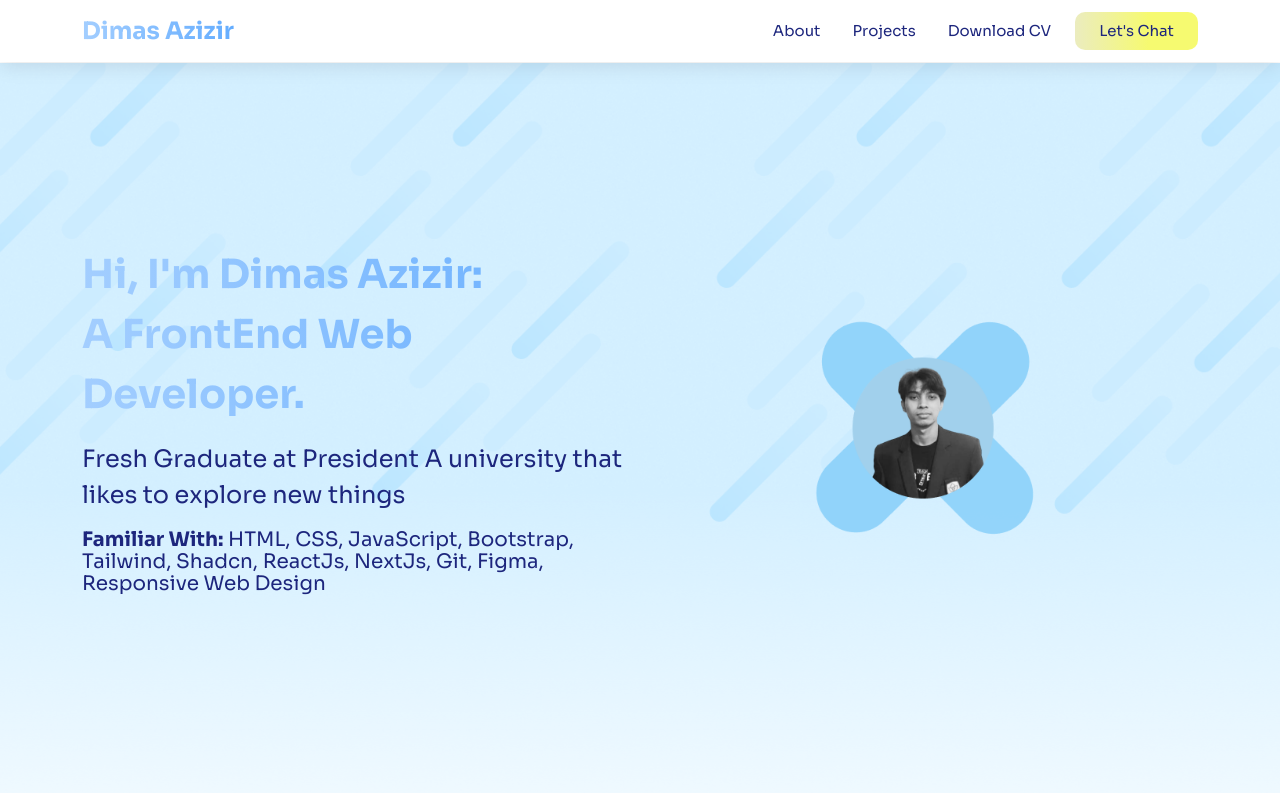
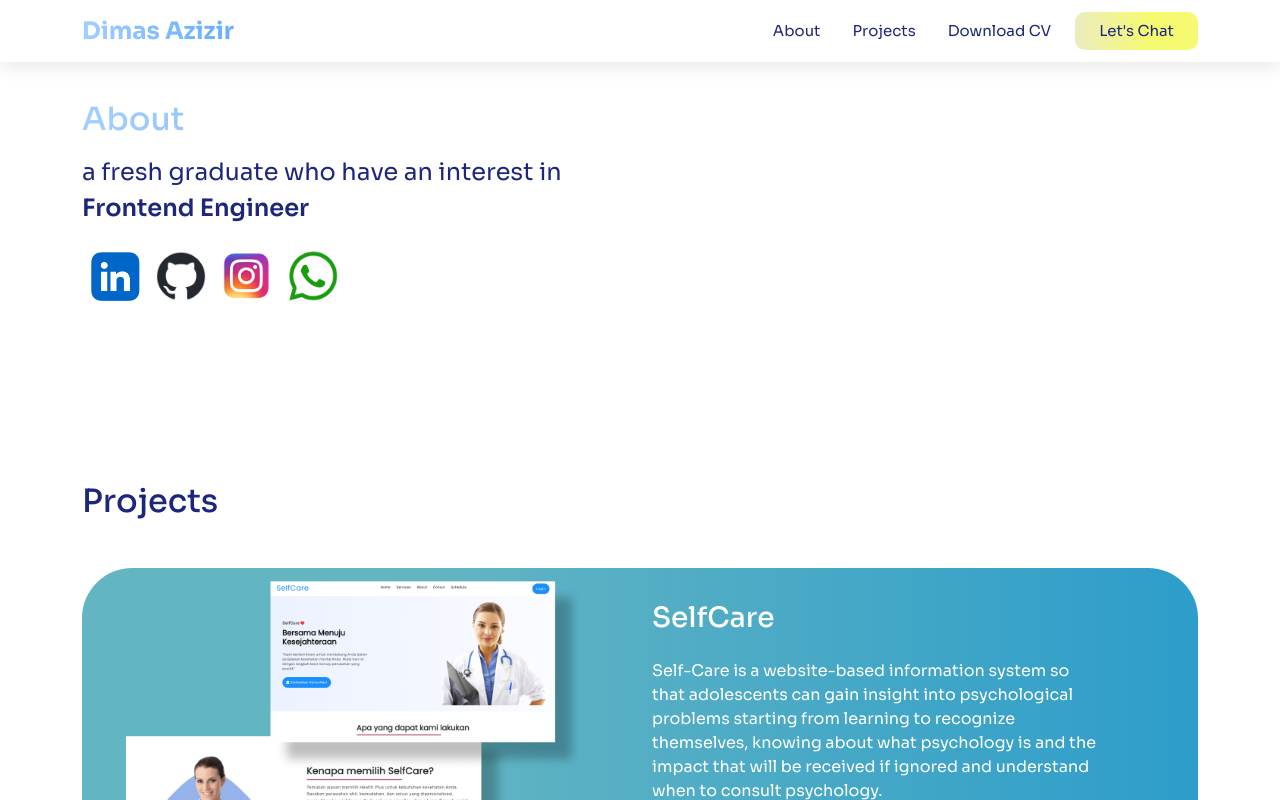
Before and after one commit to dmzazz/portfolio, a React (Create React App) app: page / in a window 1280 px wide. Shown: the top 800 px of the page. Built offline with nearby package versions, Linux system fonts and the light colour scheme.

Commit message:
merubah layout

```diff
--- a/src/App.css
+++ b/src/App.css
@@ -1,3 +1,4 @@
 body {
     font-family: "Sora", sans-serif;
+    /* background-color: #758694; */
 }
--- a/src/components/Contact.jsx
+++ b/src/components/Contact.jsx
@@ -13,25 +13,16 @@ const Contact = () => {
     <div className="container">
       <div className="row align-items-center flex-column-reverse flex-lg-row">
         <div className="col-lg-6 mt-5 mt-lg-0">
-          <h2 className="text-lg-end" data-aos="fade-left" data-aos-duration="800">
-            Contact Us
+          <h2 className="text-lg" data-aos="fade-left" data-aos-duration="800">
+            About
           </h2>
-          <p className="py-2 text-lg-end fs-4" data-aos="fade-left" data-aos-duration="800">
-            Want to recruit me? Send a message via email at dmzazz9@gmail.com{" "}
+          <p className="py-2 text-lg fs-4" data-aos="fade-left" data-aos-duration="800">
+            a fresh graduate who have an interest in <span className="fw-semibold">Frontend Engineer</span>
           </p>
-          <Link to="mailto:dmzazz9@gmail.com">
-            <button className="border-0 px-4 py-2 float-lg-end" data-aos="fade-left" data-aos-duration="800">
-              Let's Chat
-            </button>
-          </Link>
-        </div>
-
-        <div className="col-lg-4 text-center">
-          <img src={profile} alt="profile.png" data-aos="flip-left" data-aos-duration="900"></img>
-          <ul className="list-group list-group-horizontal justify-content-center align-items-center">
-            <li className="list-text list-group fs-5 me-2" data-aos="fade-right" data-aos-delay="200">
+          <ul className="list-group list-group-horizontal align-items-center">
+            {/* <li className="list-text list-group fs-5 me-2" data-aos="fade-right" data-aos-delay="200">
               Keep in touch
-            </li>
+            </li> */}
             <li className="list-group mx-2">
               <Link to="https://www.linkedin.com/in/dimas-azizir-261661198/" target="_blank" data-aos="fade-right" data-aos-delay="500">
                 <img src={linkedln} alt="linkedln.png" width={50}></img>
@@ -54,6 +45,10 @@ const Contact = () => {
             </li>
           </ul>
         </div>
+
+        {/* <div className="col-lg-4 text-center">
+          <img src={profile} alt="profile.png" data-aos="flip-left" data-aos-duration="900"></img>
+        </div> */}
       </div>
     </div>
   );
--- a/src/pages/Home.jsx
+++ b/src/pages/Home.jsx
@@ -5,21 +5,21 @@ import "../css/home.css";
 import Project from "../components/Project";
 import Contact from "../components/Contact";
 import Navbar from "../components/Navbar";
-import About from "../components/About";
+// import About from "../components/About";
 import Footer from "../components/Footer";
 
 const Home = () => {
   return (
     <>
       <Navbar />
-      <div id="about">
+      {/* <div id="about">
         <About />
+      </div> */}
+      <div id="contact">
+        <Contact />
       </div>
       <div id="projects">
         <Project />
-      </div>
-      <div id="contact">
-        <Contact />
       </div>
       <Footer />
     </>
```
